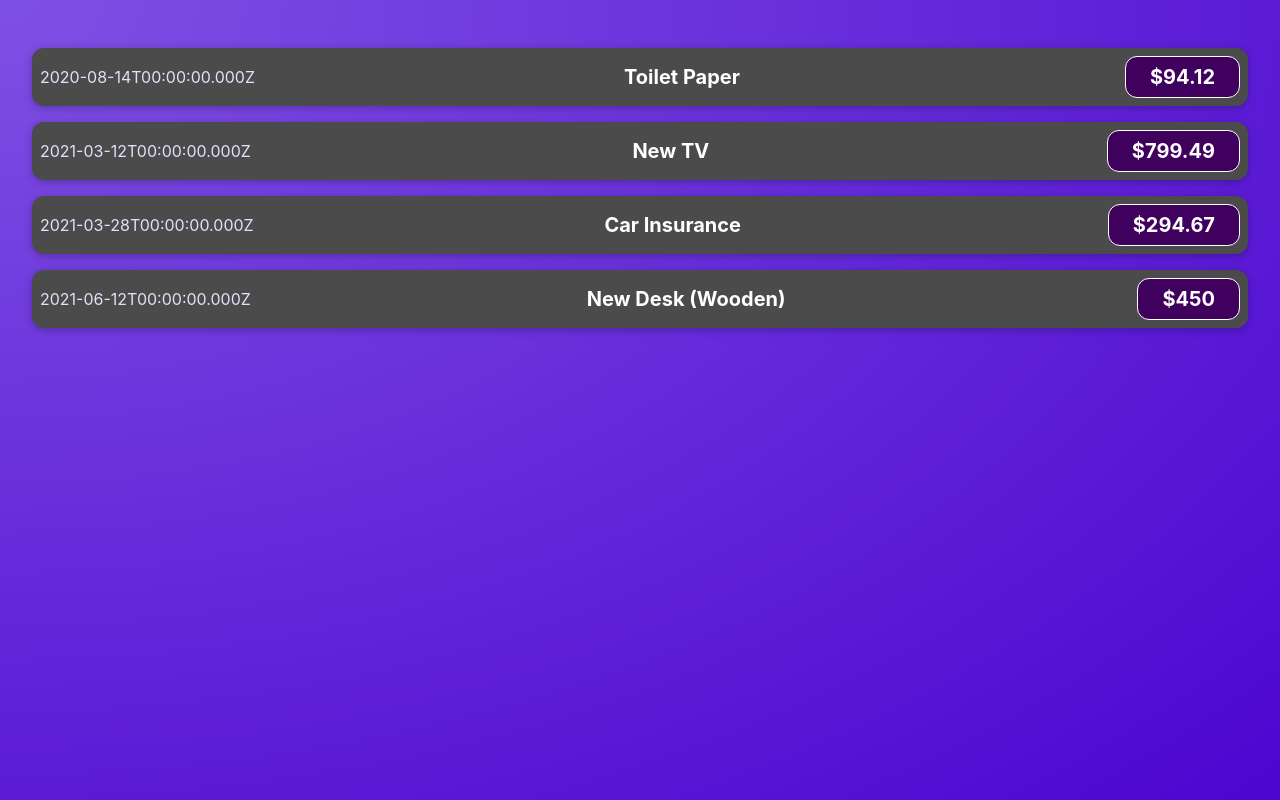
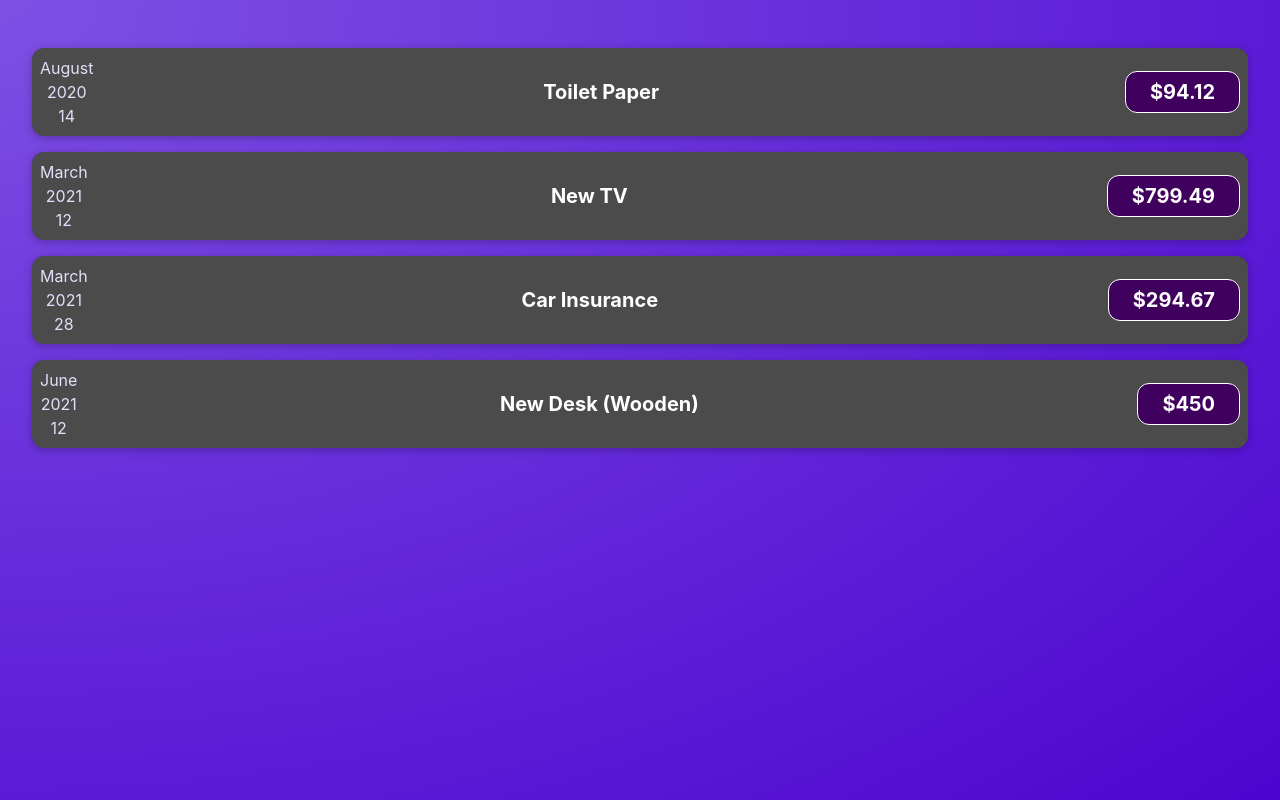
Before and after one commit to asepsidik/react-expence-tracer-1, a React (Vite) app: page / in a window 1280 px wide. Built offline with nearby package versions, Linux system fonts and the light colour scheme.

Commit message:
change date format from toISOString to toLocaleString in ExpenseItem.jsx to make format date output readable

```diff
--- a/src/components/ExpenseItem.jsx
+++ b/src/components/ExpenseItem.jsx
@@ -1,9 +1,16 @@
 import "./ExpenseItem.css";
 
 function ExpenseItem(props) {
+  const year = props.date.getFullYear();
+  const month = props.date.toLocaleDateString("en-US", { month: "long" });
+  const day = props.date.toLocaleDateString("en-US", { day: "2-digit" });
   return (
     <div className="expense-item">
-      <div>{props.date.toISOString()}</div>
+      <div>
+        <div>{month}</div>
+        <div>{year}</div>
+        <div>{day}</div>
+      </div>
       <div className="expense-item__description">
         <h2>{props.title}</h2>
         <div className="expense-item__price">${props.amount}</div>
```
